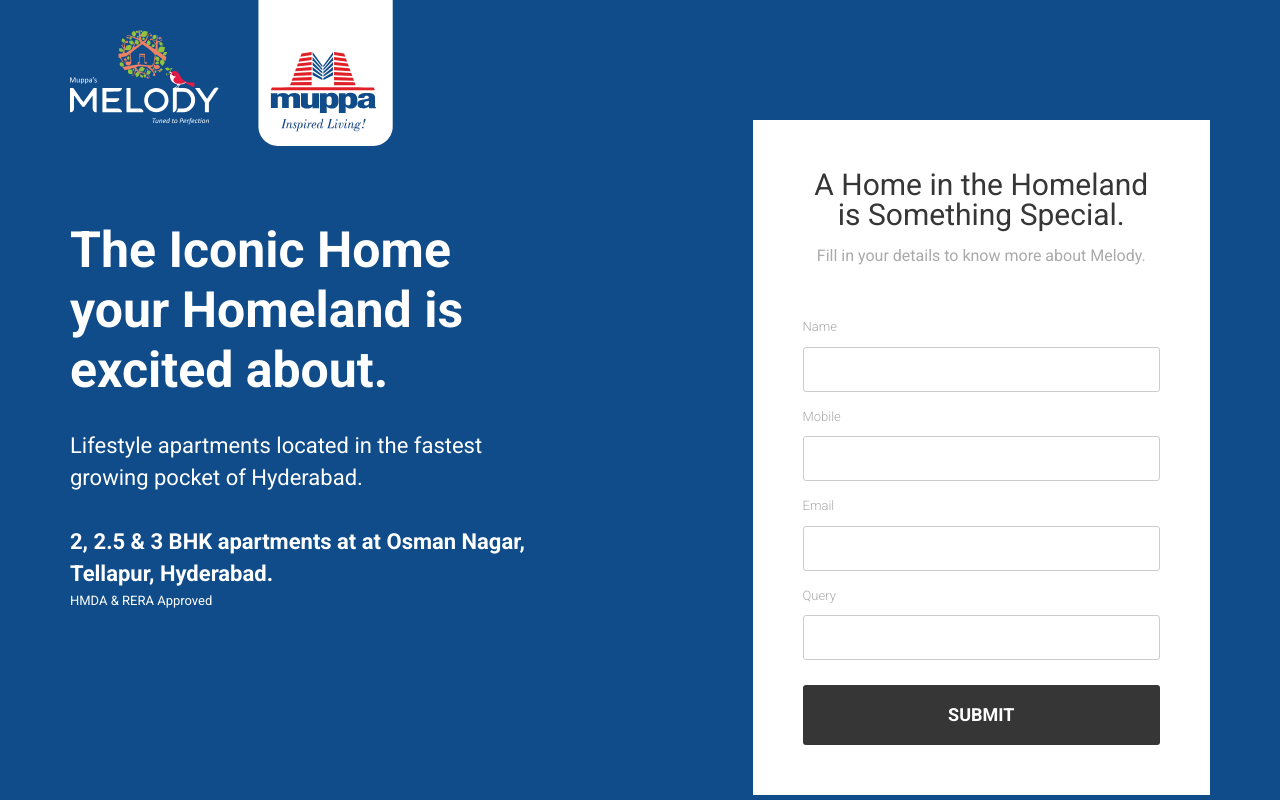
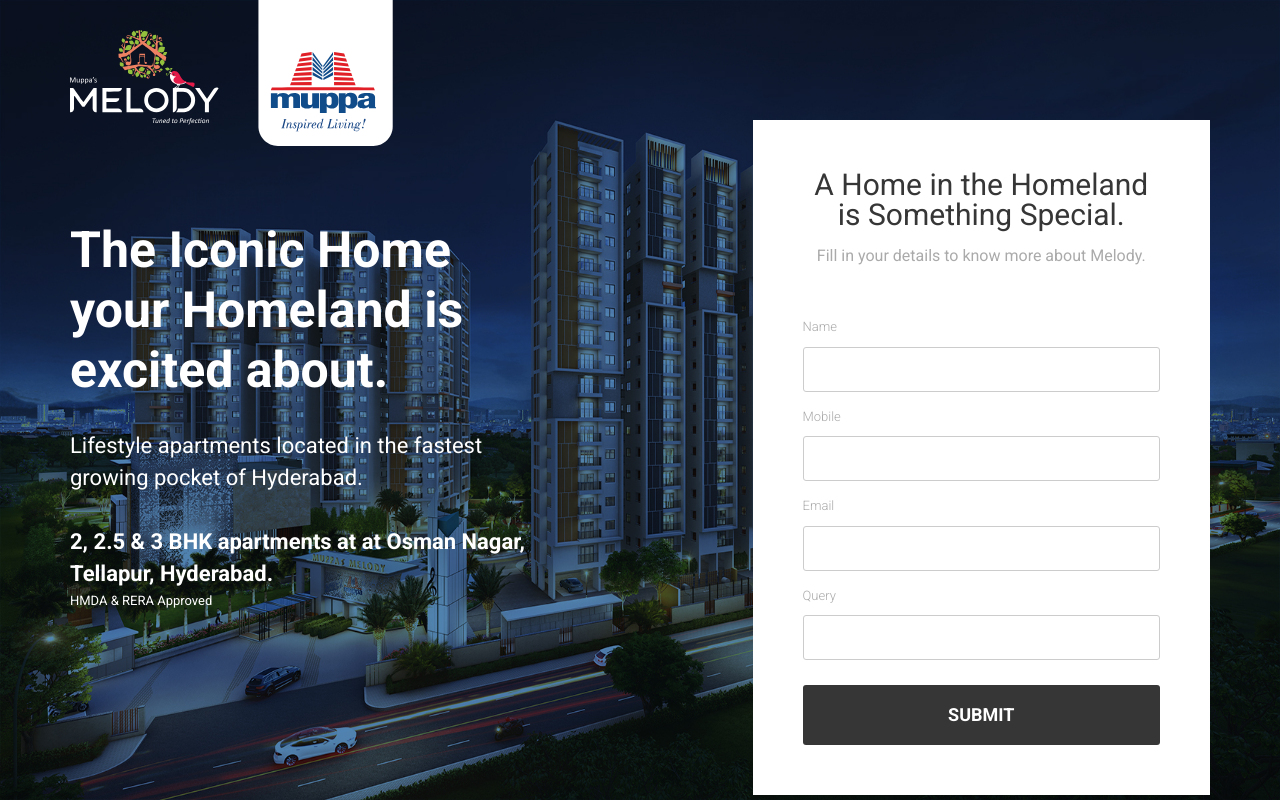
Before and after one commit to NikhilMNM/muppa, a plain HTML site: page index.html in a window 1280 px wide. Shown: the top 802 px of the page. Drawn offline with nearby package versions, Linux system fonts and the light colour scheme.

Commit message:
banner changed

```diff
--- a/assets/css/style.css
+++ b/assets/css/style.css
@@ -1069,7 +1069,9 @@ section {
     #BACKGROUNDS
 \*------------------------------------*/
 .bg-theme {
-	background-color: #0f4c89  !important;
+	/* background-color: #0f4c89  !important; */
+	background: url(/assets/images/background/xd.jpg);
+	background-size: 100% 100%;
 }
 
 .bg-gray {
```
Also changed, not shown: assets/images/background/xd.jpg (added).
